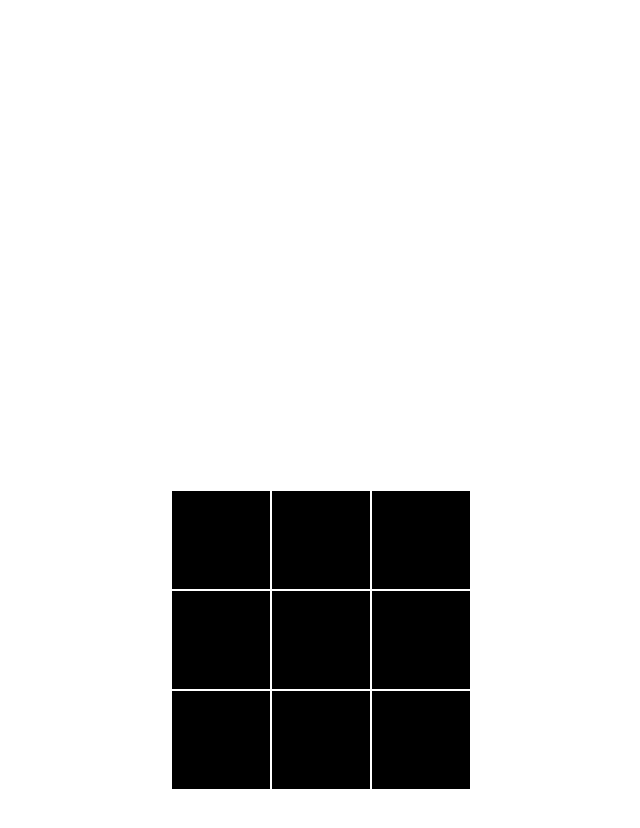
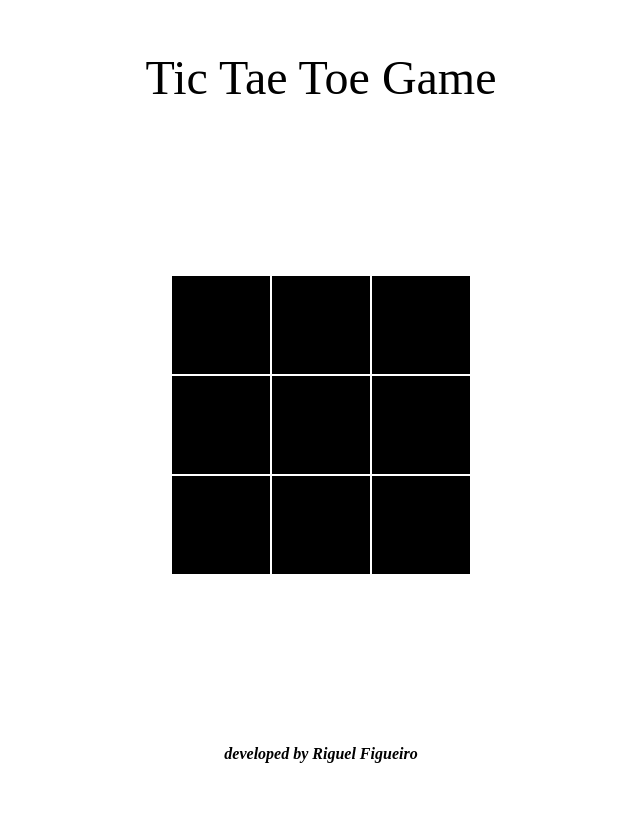
Before and after one commit to riguelbf/ticTacToe-game, a plain HTML site: page src/index.html in a window 1280 px wide. Shown: the whole page, without its empty margins (319-959 px from the left). After the commit the page ends 800 px from the top, so only its background shows below. Drawn offline with Linux system fonts and the light colour scheme.

Commit message:
changed README file

```diff
--- a/src/assets/styles/style.css
+++ b/src/assets/styles/style.css
@@ -9,11 +9,24 @@
 
 body {
   margin: 0;
+  display: flex;
+  flex-direction: column;
+  align-items: center;
+}
+
+header {
+  margin-top: 50px;
+  font-size: 3em;
+}
+
+footer {
+  font-weight: 700;
+  font-style: oblique;
 }
 
 .board {
   width: 100vw;
-  height: 100vw;
+  height: 50vw;
   display: grid;
   justify-content: center;
   align-content: center;
--- a/src/index.html
+++ b/src/index.html
@@ -7,6 +7,7 @@
     <title>Tic Tac Toe[Game]</title>
   </head>
   <body>
+    <header>Tic Tae Toe Game</header>
     <div class="board circle">
       <div class="cell" data-cell></div>
       <div class="cell" data-cell></div>
@@ -24,6 +25,7 @@
         Restart
       </button>
     </div>
+    <footer>developed by Riguel Figueiro</footer>
     <script src="./game.js"></script>
   </body>
 </html>
```
Also changed, not shown: 2 other files.
